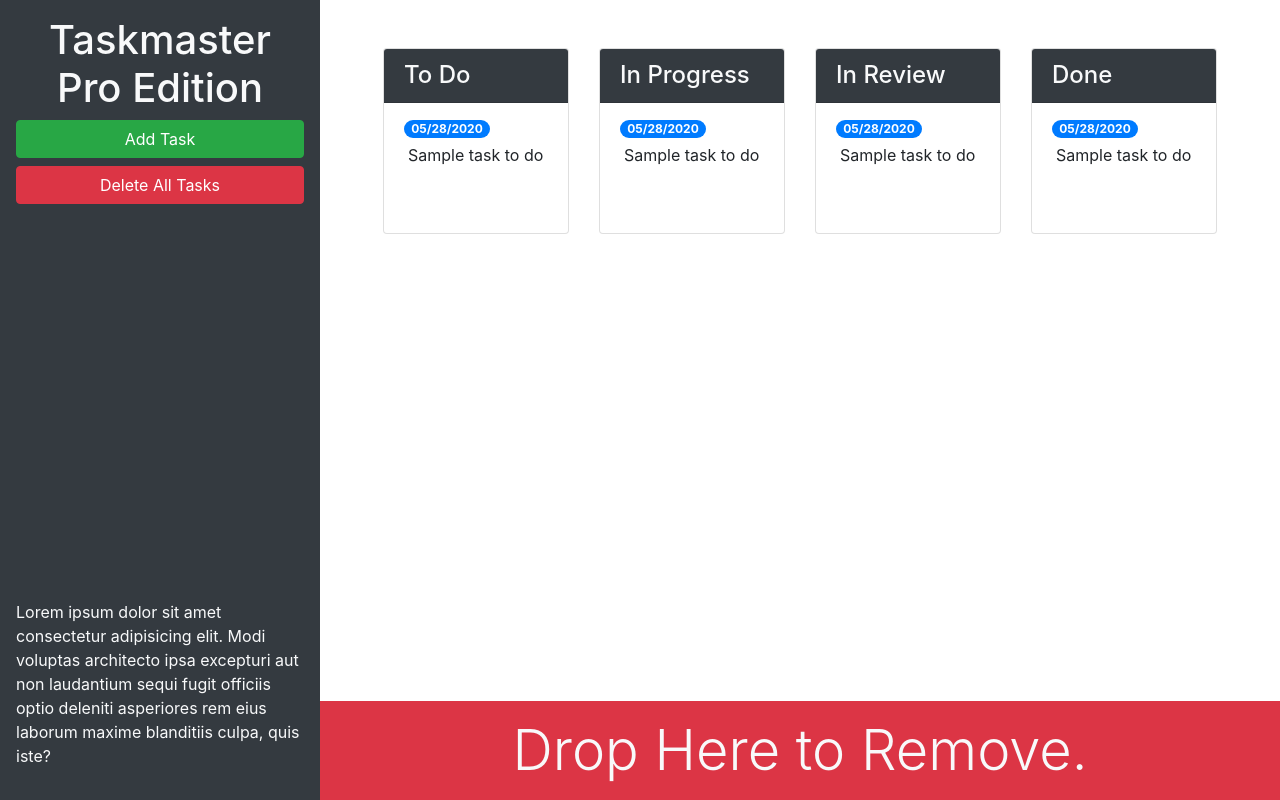
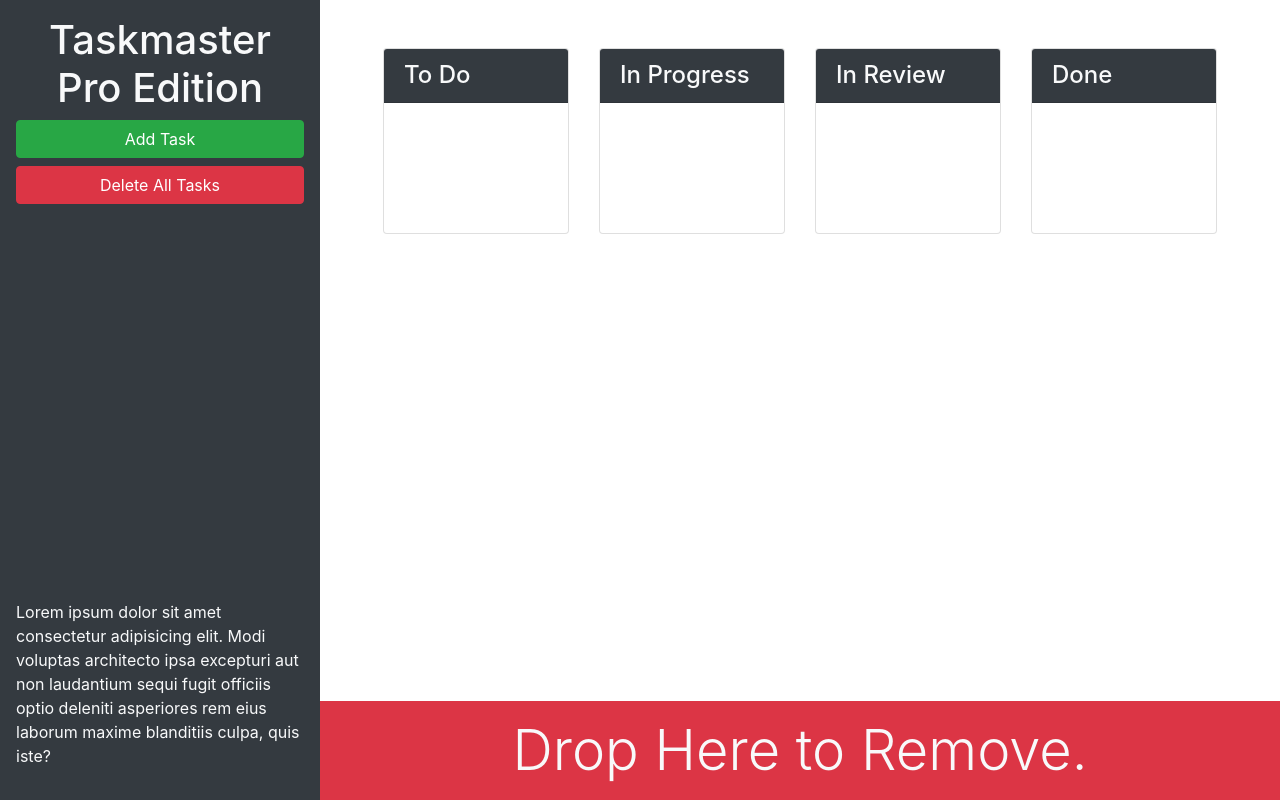
Before and after one commit to CJThom98/taskmaster-pro, a plain HTML site: page index.html in a window 1280 px wide. Drawn offline with nearby package versions, Linux system fonts and the light colour scheme.

Commit message:
Update index.html

```diff
--- a/index.html
+++ b/index.html
@@ -6,6 +6,7 @@
   <meta name="viewport" content="width=device-width, initial-scale=1.0">
   <meta http-equiv="X-UA-Compatible" content="ie=edge">
   <link rel="stylesheet" href="https://cdnjs.cloudflare.com/ajax/libs/twitter-bootstrap/4.3.1/css/bootstrap.min.css">
+  <link rel="stylesheet" href="https://cdnjs.cloudflare.com/ajax/libs/jqueryui/1.12.1/themes/base/jquery-ui.min.css">
   <link rel="stylesheet" href="./assets/css/style.css" />
   <title>Taskmaster Pro</title>
 </head>
@@ -32,12 +33,7 @@
             <h4 class="card-header bg-dark text-light">
               To Do
             </h4>
-            <ul id="list-toDo" class="list-group list-group-flush">
-              <li class="list-group-item">
-                <span class="badge badge-primary badge-pill">05/28/2020</span>
-                <p class="m-1">Sample task to do</p>
-              </li>
-            </ul>
+            <ul id="list-toDo" class="list-group list-group-flush"></ul>
           </div>
         </div>
 
@@ -47,12 +43,7 @@
             <h4 class="card-header bg-dark text-light">
               In Progress
             </h4>
-            <ul id="list-toDo" class="list-group list-group-flush">
-              <li class="list-group-item">
-                <span class="badge badge-primary badge-pill">05/28/2020</span>
-                <p class="m-1">Sample task to do</p>
-              </li>
-            </ul>
+            <ul id="list-toDo" class="list-group list-group-flush"></ul>
           </div>
         </div>
 
@@ -61,12 +52,7 @@
             <h4 class="card-header bg-dark text-light">
               In Review
             </h4>
-            <ul id="list-toDo" class="list-group list-group-flush">
-              <li class="list-group-item">
-                <span class="badge badge-primary badge-pill">05/28/2020</span>
-                <p class="m-1">Sample task to do</p>
-              </li>
-            </ul>
+            <ul id="list-toDo" class="list-group list-group-flush"></ul>
           </div>
         </div>
 
@@ -75,12 +61,7 @@
             <h4 class="card-header bg-dark text-light">
               Done
             </h4>
-            <ul id="list-toDo" class="list-group list-group-flush">
-              <li class="list-group-item">
-                <span class="badge badge-primary badge-pill">05/28/2020</span>
-                <p class="m-1">Sample task to do</p>
-              </li>
-            </ul>
+            <ul id="list-toDo" class="list-group list-group-flush"></ul>
           </div>
         </div>
       </div>
@@ -126,6 +107,8 @@
   </div>
 
   <script src="https://cdnjs.cloudflare.com/ajax/libs/jquery/3.4.1/jquery.min.js"></script>
+  <script src="https://cdnjs.cloudflare.com/ajax/libs/jqueryui/1.12.1/jquery-ui.min.js"></script>
+  <script src="https://cdn.jsdelivr.net/npm/jquery-ui-touch-punch@0.2.3/jquery.ui.touch-punch.min.js"></script>
   <script src="https://cdnjs.cloudflare.com/ajax/libs/popper.js/1.15.0/umd/popper.min.js"></script>
   <script src="https://cdnjs.cloudflare.com/ajax/libs/twitter-bootstrap/4.3.1/js/bootstrap.min.js"></script>
   <script src="./assets/js/script.js"></script>
```
